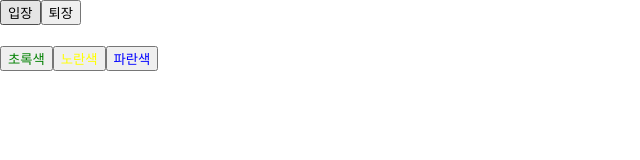
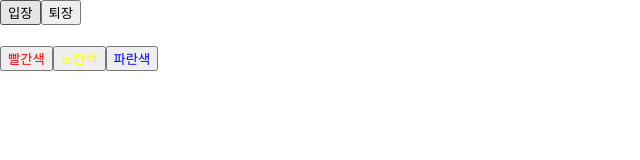
Before and after one commit to hoon060907/react-learning, a React (Create React App) app: page / in a window 1280 px wide. Shown: the top 160 px of the page, without its empty margins (0-640 px from the left). Built offline with nearby package versions, Linux system fonts and the light colour scheme.

Commit message:
new branch

```diff
--- a/src/Say.js
+++ b/src/Say.js
@@ -11,8 +11,8 @@ const Say = () => {
             <button onClick={onClickEnter}>입장</button>
             <button onClick={onClickLeave}>퇴장</button>
             <h1 style={{ color }}>{message}</h1>
-            <button style={{ color: 'green' }} onClick={() => setColor('green')}>
-                초록색
+            <button style={{ color: 'red' }} onClick={() => setColor('red')}>
+                빨간색
             </button>
             <button style={{ color: 'yellow' }} onClick={() => setColor('yellow')}>
                 노란색
```
